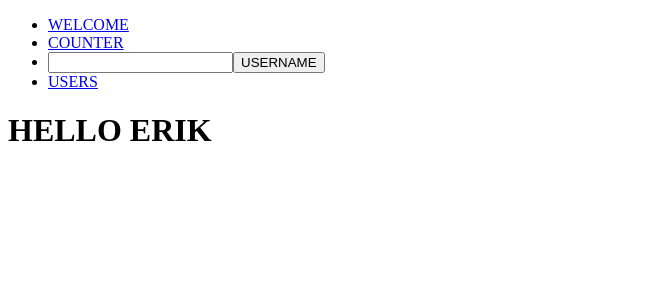
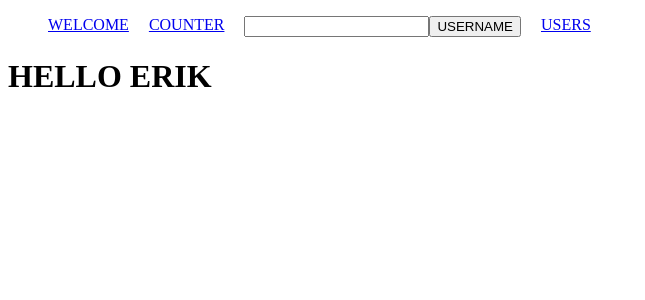
Before and after one commit to Leonardocamisa/react_exercises, a React (Create React App) app in the folder exercises/: page / in a window 1280 px wide. Shown: the top 300 px of the page, without its empty margins (0-645 px from the left). Built offline with nearby package versions, Linux system fonts and the light colour scheme.

Commit message:
exercise

```diff
--- a/exercises/src/App.js
+++ b/exercises/src/App.js
@@ -22,7 +22,7 @@ export function App() {
   return (
     <>
       <div>
-        <ul>
+        <ul style={{ display: "flex", listStyleType: "none", gap: "20px" }}>
           <li>
             <Link to={"/"}>WELCOME</Link>
           </li>
```
